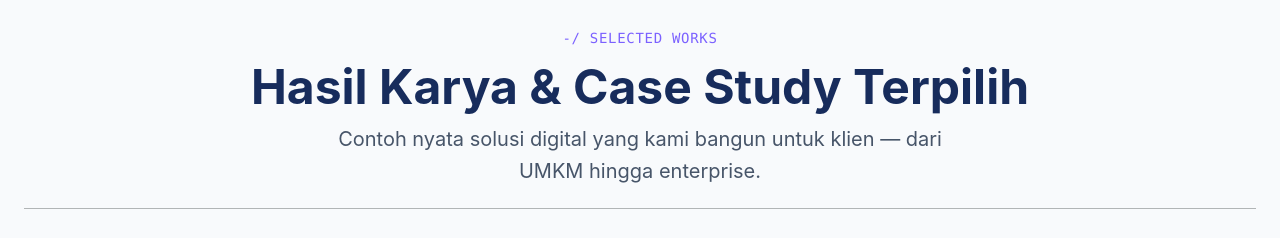
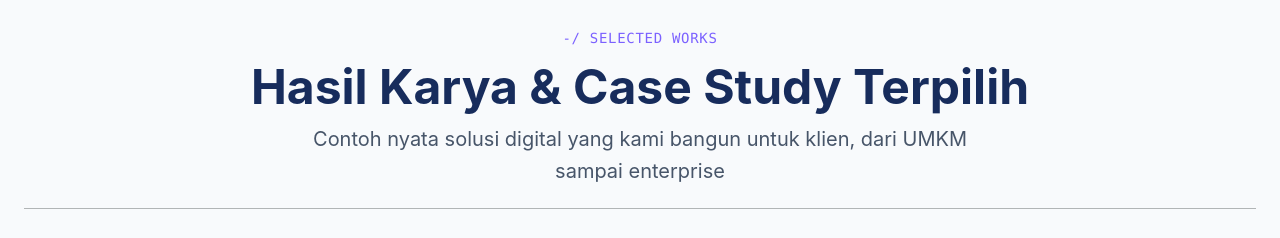
Before and after one commit to fractabase/company-profile, a React (Vite) app: page / in a window 1280 px wide. Shown: the part 4940-5178 px from the top of the page. Built offline with nearby package versions, Linux system fonts and the light colour scheme.

Commit message:
refactor(portfolio-section): update description for improved clarity and flow
Description:
Updated the PortfolioSection description to improve clarity, readability, and content flow, providing users with a more engaging and understandable overview of the portfolio.

```diff
--- a/src/features/project/ProjectSection.jsx
+++ b/src/features/project/ProjectSection.jsx
@@ -75,7 +75,7 @@ export default function PortfolioSection() {
           </h2>
 
           <p className="mt-3 text-lg lg:text-xl text-secondary-color max-w-2xl mx-auto leading-relaxed">
-            Contoh nyata solusi digital yang kami bangun untuk klien — dari UMKM hingga enterprise.
+            Contoh nyata solusi digital yang kami bangun untuk klien, dari UMKM sampai enterprise
           </p>
         </header>
 
```
